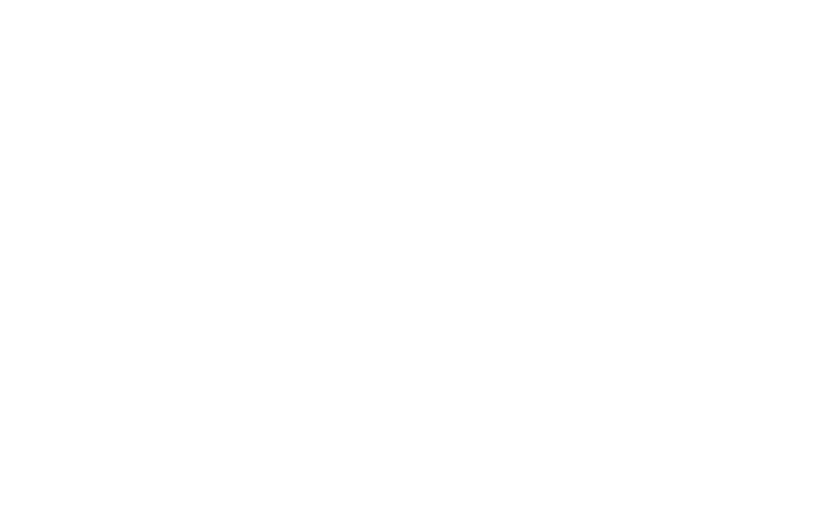
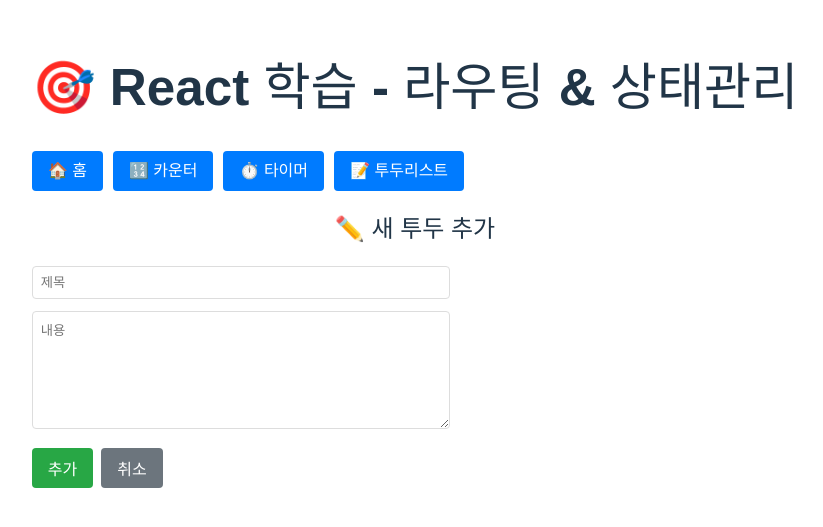
Before and after one commit to bomsbro/bomsbro-react-starter-kit, a React (Vite) app: page /todos/create in a window 1280 px wide. Before the commit this address had no page. Shown: the part 143-670 px from the top of the page, without its empty margins (225-1048 px from the left). Built offline with nearby package versions, Linux system fonts and the light colour scheme.

Commit message:
feat: exam ples

```diff
--- a/src/App.tsx
+++ b/src/App.tsx
@@ -1,14 +1,42 @@
-import { Routes, Route } from 'react-router-dom';
+import { Routes, Route, Link } from 'react-router-dom';
+import { TodoProvider } from './context/TodoContext';
 import Home from './pages/Home';
 import Counter from './pages/Counter';
+import Timer from './pages/Timer';
+import TodoList from './pages/TodoList';
+import TodoCreate from './pages/TodoCreate';
 import './App.css';
+
+const linkStyle = {
+  padding: '8px 16px',
+  background: '#007bff',
+  color: 'white',
+  textDecoration: 'none',
+  borderRadius: '4px',
+};
 
 const App = () => {
   return (
-    <Routes>
-      <Route path="/" element={<Home />} />
-      <Route path="/counter" element={<Counter />} />
-    </Routes>
+    <TodoProvider>
+      <div style={{ padding: '20px', fontFamily: 'sans-serif' }}>
+        <h1>🎯 React 학습 - 라우팅 & 상태관리</h1>
+
+        <nav style={{ marginBottom: '20px', display: 'flex', gap: '10px', flexWrap: 'wrap' }}>
+          <Link to="/" style={linkStyle}>🏠 홈</Link>
+          <Link to="/counter" style={linkStyle}>🔢 카운터</Link>
+          <Link to="/timer" style={linkStyle}>⏱️ 타이머</Link>
+          <Link to="/todos" style={linkStyle}>📝 투두리스트</Link>
+        </nav>
+
+        <Routes>
+          <Route path="/" element={<Home />} />
+          <Route path="/counter" element={<Counter />} />
+          <Route path="/timer" element={<Timer />} />
+          <Route path="/todos" element={<TodoList />} />
+          <Route path="/todos/create" element={<TodoCreate />} />
+        </Routes>
+      </div>
+    </TodoProvider>
   );
 };
 
--- /dev/null
+++ b/src/context/TodoContext.tsx
@@ -0,0 +1,48 @@
+import { createContext, useState, useContext, ReactNode } from 'react';
+
+interface Todo {
+  id: number;
+  title: string;
+  content: string;
+}
+
+interface TodoContextType {
+  todos: Todo[];
+  addTodo: (title: string, content: string) => void;
+  deleteTodo: (id: number) => void;
+}
+
+const TodoContext = createContext<TodoContextType | null>(null);
+
+export const TodoProvider = ({ children }: { children: ReactNode }) => {
+  const [todos, setTodos] = useState<Todo[]>([
+    { id: 1, title: 'React 공부하기', content: 'Hook과 상태관리 학습' },
+    { id: 2, title: 'TypeScript 익히기', content: '타입 시스템 이해하기' },
+  ]);
+
+  const addTodo = (title: string, content: string) => {
+    setTodos(prev => [
+      ...prev,
+      { id: Date.now(), title, content }
+    ]);
+  };
+
+  const deleteTodo = (id: number) => {
+    setTodos(prev => prev.filter(todo => todo.id !== id));
+  };
+
+  return (
+    <TodoContext.Provider value={{ todos, addTodo, deleteTodo }}>
+      {children}
+    </TodoContext.Provider>
+  );
+};
+
+// eslint-disable-next-line react-refresh/only-export-components
+export const useTodos = () => {
+  const context = useContext(TodoContext);
+  if (!context) {
+    throw new Error('useTodos must be used within TodoProvider');
+  }
+  return context;
+};
--- a/src/pages/Counter.tsx
+++ b/src/pages/Counter.tsx
@@ -1,20 +1,14 @@
 import { useState } from 'react';
-import { Link } from 'react-router-dom';
 
 const Counter = () => {
   const [count, setCount] = useState(0);
 
   return (
     <div>
-      <h1>카운터</h1>
+      <h2>🔢 카운터</h2>
       <p>현재 카운트: {count}</p>
       <button onClick={() => setCount(count + 1)}>+</button>
-      <button onClick={() => setCount((prev) => prev - 1)}>-</button>
-      <div style={{ marginTop: '20px' }}>
-        <Link to="/">
-          <button>홈으로 돌아가기</button>
-        </Link>
-      </div>
+      <button onClick={() => setCount(prev => prev - 1)}>-</button>
     </div>
   );
 };
--- a/src/pages/Home.tsx
+++ b/src/pages/Home.tsx
@@ -3,12 +3,13 @@
 const Home = () => {
   return (
     <div>
-      <h1>홈페이지</h1>
-      <nav>
-        <Link to="/counter">
-          <button>카운터 페이지로 이동</button>
-        </Link>
-      </nav>
+      <h2>🏠 홈페이지</h2>
+      <p>React Router와 상태관리를 학습하는 프로젝트입니다.</p>
+      <ul>
+        <li><Link to="/counter">카운터</Link> - useState 기본 사용법</li>
+        <li><Link to="/timer">타이머</Link> - useEffect 기본 사용법</li>
+        <li><Link to="/todos">투두리스트</Link> - Context API 상태관리</li>
+      </ul>
     </div>
   );
 };
--- /dev/null
+++ b/src/pages/Timer.tsx
@@ -0,0 +1,31 @@
+import { useState, useEffect } from 'react';
+
+const Timer = () => {
+  const [seconds, setSeconds] = useState(0);
+  const [isRunning, setIsRunning] = useState(false);
+
+  useEffect(() => {
+    if (!isRunning) return;
+
+    const interval = setInterval(() => {
+      setSeconds(prev => prev + 1);
+    }, 1000);
+
+    return () => {
+      clearInterval(interval);
+    };
+  }, [isRunning]);
+
+  return (
+    <div>
+      <h2>⏱️ 타이머</h2>
+      <p>경과 시간: {seconds}초</p>
+      <button onClick={() => setIsRunning(!isRunning)}>
+        {isRunning ? '정지' : '시작'}
+      </button>
+      <button onClick={() => setSeconds(0)}>리셋</button>
+    </div>
+  );
+};
+
+export default Timer;
--- /dev/null
+++ b/src/pages/TodoCreate.tsx
@@ -0,0 +1,68 @@
+import { useState } from 'react';
+import { useNavigate } from 'react-router-dom';
+import { useTodos } from '../context/TodoContext';
+
+const inputStyle = {
+  width: '100%',
+  padding: '8px',
+  marginBottom: '12px',
+  border: '1px solid #ddd',
+  borderRadius: '4px',
+};
+
+const TodoCreate = () => {
+  const [title, setTitle] = useState('');
+  const [content, setContent] = useState('');
+  const { addTodo } = useTodos();
+  const navigate = useNavigate();
+
+  const handleSubmit = () => {
+    if (!title.trim()) {
+      alert('제목을 입력해주세요');
+      return;
+    }
+
+    addTodo(title, content);
+    navigate('/todos');
+  };
+
+  return (
+    <div>
+      <h2>✏️ 새 투두 추가</h2>
+
+      <div style={{ maxWidth: '400px' }}>
+        <input
+          type="text"
+          placeholder="제목"
+          value={title}
+          onChange={e => setTitle(e.target.value)}
+          style={inputStyle}
+        />
+
+        <textarea
+          placeholder="내용"
+          value={content}
+          onChange={e => setContent(e.target.value)}
+          style={{ ...inputStyle, height: '100px', resize: 'vertical' }}
+        />
+
+        <div style={{ display: 'flex', gap: '8px' }}>
+          <button
+            onClick={handleSubmit}
+            style={{ padding: '8px 16px', background: '#28a745', color: 'white', border: 'none', borderRadius: '4px' }}
+          >
+            추가
+          </button>
+          <button
+            onClick={() => navigate('/todos')}
+            style={{ padding: '8px 16px', background: '#6c757d', color: 'white', border: 'none', borderRadius: '4px' }}
+          >
+            취소
+          </button>
+        </div>
+      </div>
+    </div>
+  );
+};
+
+export default TodoCreate;
--- /dev/null
+++ b/src/pages/TodoList.tsx
@@ -0,0 +1,61 @@
+import { Link } from 'react-router-dom';
+import { useTodos } from '../context/TodoContext';
+
+const todoItemStyle = {
+  display: 'flex',
+  justifyContent: 'space-between',
+  alignItems: 'center',
+  padding: '12px',
+  marginBottom: '8px',
+  background: '#f8f9fa',
+  borderRadius: '4px',
+  border: '1px solid #dee2e6',
+};
+
+const deleteButtonStyle = {
+  padding: '4px 12px',
+  background: '#dc3545',
+  color: 'white',
+  border: 'none',
+  borderRadius: '4px',
+  cursor: 'pointer',
+};
+
+const TodoList = () => {
+  const { todos, deleteTodo } = useTodos();
+
+  return (
+    <div>
+      <h2>📝 투두리스트</h2>
+
+      <Link to="/todos/create">
+        <button style={{ marginBottom: '16px', padding: '8px 16px' }}>
+          + 새 투두 추가
+        </button>
+      </Link>
+
+      {todos.length === 0 ? (
+        <p style={{ color: '#999' }}>투두가 없습니다.</p>
+      ) : (
+        <ul style={{ listStyle: 'none', padding: 0 }}>
+          {todos.map(todo => (
+            <li key={todo.id} style={todoItemStyle}>
+              <div>
+                <strong>{todo.title}</strong>
+                <p style={{ margin: '4px 0 0', color: '#666' }}>{todo.content}</p>
+              </div>
+              <button
+                onClick={() => deleteTodo(todo.id)}
+                style={deleteButtonStyle}
+              >
+                삭제
+              </button>
+            </li>
+          ))}
+        </ul>
+      )}
+    </div>
+  );
+};
+
+export default TodoList;
```
Also changed, not shown: 1 other file (tests, documents, lock files or other folders).
